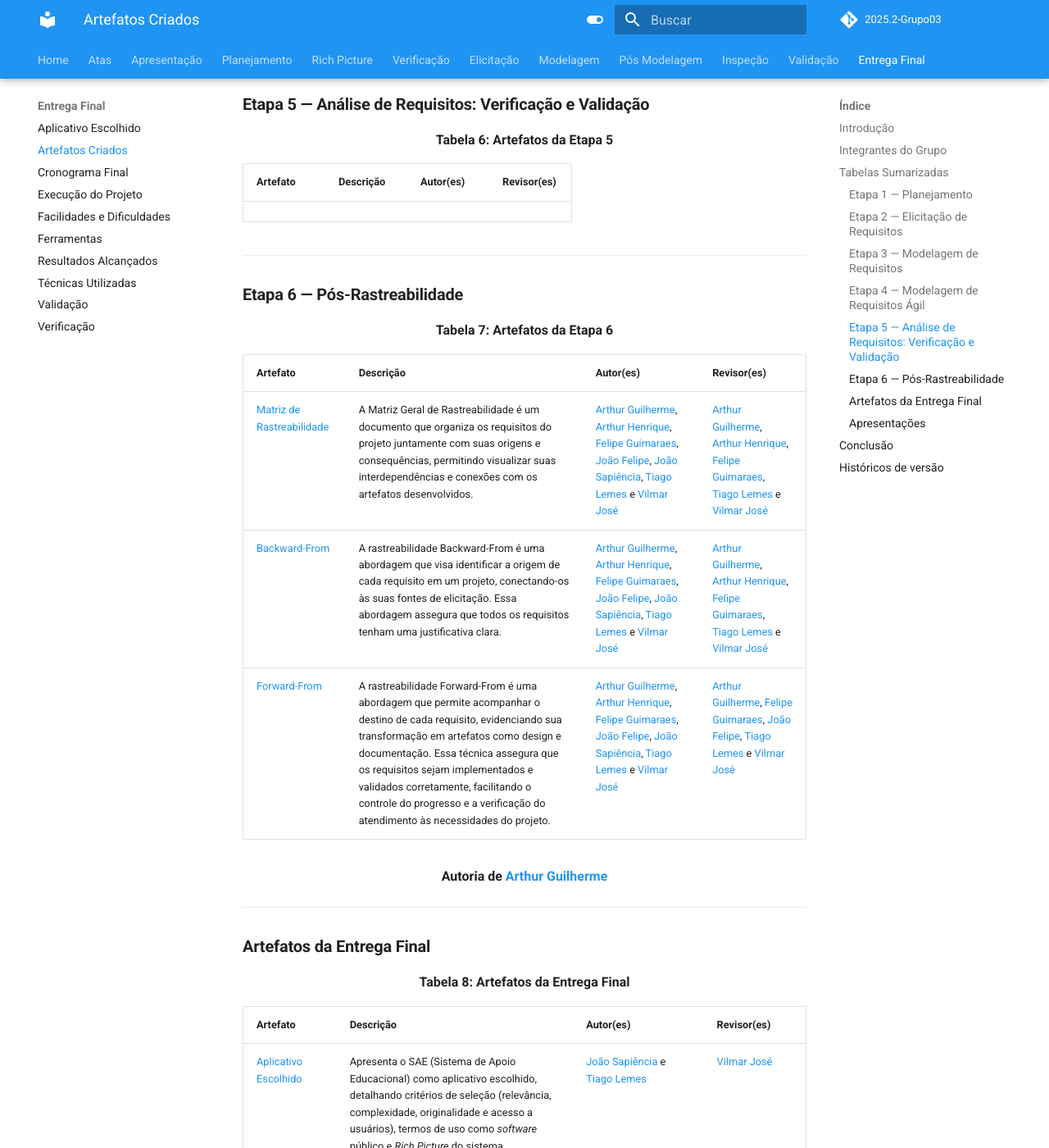
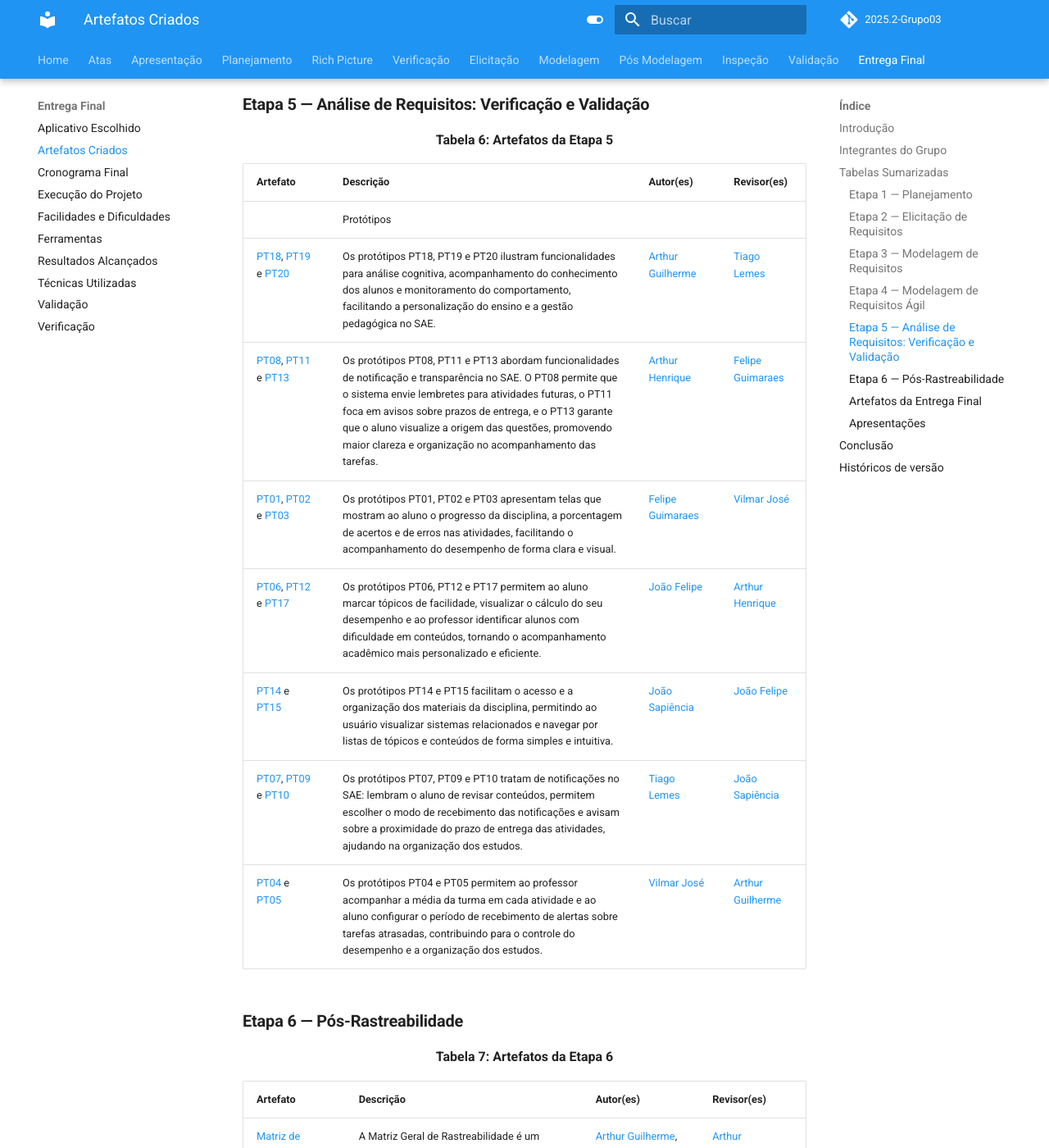
Before and after one commit to Requisitos-de-Software/2025.2-Grupo03, an MkDocs documentation site: the page built from docs/Entrega_Final/artefatos_criados.md, in a window 1280 px wide and 1400 px high, scrolled down 4984 px. Shown: the whole window at 82% size. Built offline with MkDocs 1.6.1 and Material for MkDocs 9.7.7, drawn with Linux system fonts in a browser that asks for light colours; comment, search, counter and statistics services are not loaded.

Commit message:
Update artefatos_criados.md

```diff
--- a/docs/Entrega_Final/artefatos_criados.md
+++ b/docs/Entrega_Final/artefatos_criados.md
@@ -188,8 +188,15 @@ A Tabela 1 apresenta todos os integrantes da equipe que participaram da criaçã
 
 | Artefato | Descrição | Autor(es) | Revisor(es) |
 |----------|-----------|-----------|--------------|
+| | Protótipos | |
+| [PT18](#PT18), [PT19](#PT19) e [PT20](#PT20) | Os protótipos PT18, PT19 e PT20 ilustram funcionalidades para análise cognitiva, acompanhamento do conhecimento dos alunos e monitoramento do comportamento, facilitando a personalização do ensino e a gestão pedagógica no SAE. | [Arthur Guilherme](https://github.com/ArthurGuilher62) | [Tiago Lemes](https://github.com/TiagoTeixeira-2005) |
+| [PT08](#PT08), [PT11](#PT11) e [PT13](#PT13) | Os protótipos PT08, PT11 e PT13 abordam funcionalidades de notificação e transparência no SAE. O PT08 permite que o sistema envie lembretes para atividades futuras, o PT11 foca em avisos sobre prazos de entrega, e o PT13 garante que o aluno visualize a origem das questões, promovendo maior clareza e organização no acompanhamento das tarefas. | [Arthur Henrique](https://github.com/arthurhvieira1) | [Felipe Guimaraes](https://github.com/felipegf1)  |
+| [PT01](#PT01), [PT02](#PT02) e [PT03](#PT03) | Os protótipos PT01, PT02 e PT03 apresentam telas que mostram ao aluno o progresso da disciplina, a porcentagem de acertos e de erros nas atividades, facilitando o acompanhamento do desempenho de forma clara e visual. | [Felipe Guimaraes](https://github.com/felipegf1) | [Vilmar José](https://github.com/VilmarFagundes) |
+| [PT06](#PT06), [PT12](#PT12) e [PT17](#PT17) | Os protótipos PT06, PT12 e PT17 permitem ao aluno marcar tópicos de facilidade, visualizar o cálculo do seu desempenho e ao professor identificar alunos com dificuldade em conteúdos, tornando o acompanhamento acadêmico mais personalizado e eficiente. | [João Felipe](https://github.com/MrBolt2005) | [Arthur Henrique](https://github.com/arthurhvieira1) |
+| [PT14](#PT14) e [PT15](#PT15) | Os protótipos PT14 e PT15 facilitam o acesso e a organização dos materiais da disciplina, permitindo ao usuário visualizar sistemas relacionados e navegar por listas de tópicos e conteúdos de forma simples e intuitiva. | [João Sapiência](https://github.com/JoaoSapiencia) | [João Felipe](https://github.com/MrBolt2005) |
+| [PT07](#PT07), [PT09](#PT09) e [PT10](#PT10) | Os protótipos PT07, PT09 e PT10 tratam de notificações no SAE: lembram o aluno de revisar conteúdos, permitem escolher o modo de recebimento das notificações e avisam sobre a proximidade do prazo de entrega das atividades, ajudando na organização dos estudos. | [Tiago Lemes](https://github.com/TiagoTeixeira-2005) | [João Sapiência](https://github.com/JoaoSapiencia)  |
+| [PT04](#PT04) e [PT05](#PT05) | Os protótipos PT04 e PT05 permitem ao professor acompanhar a média da turma em cada atividade e ao aluno configurar o período de recebimento de alertas sobre tarefas atrasadas, contribuindo para o controle do desempenho e a organização dos estudos. | [Vilmar José](https://github.com/VilmarFagundes) | [Arthur Guilherme](https://github.com/ArthurGuilher62) |
 
----
 
 ### **Etapa 6 — Pós-Rastreabilidade**
 
```
